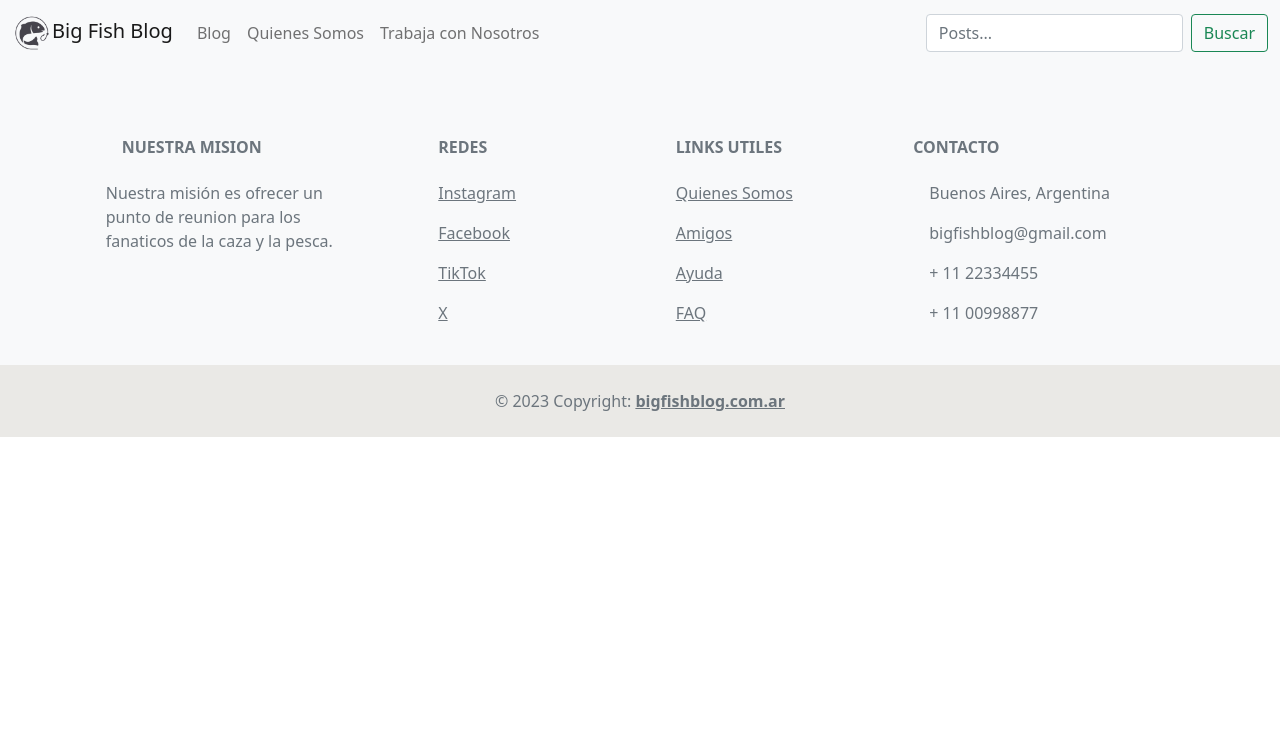
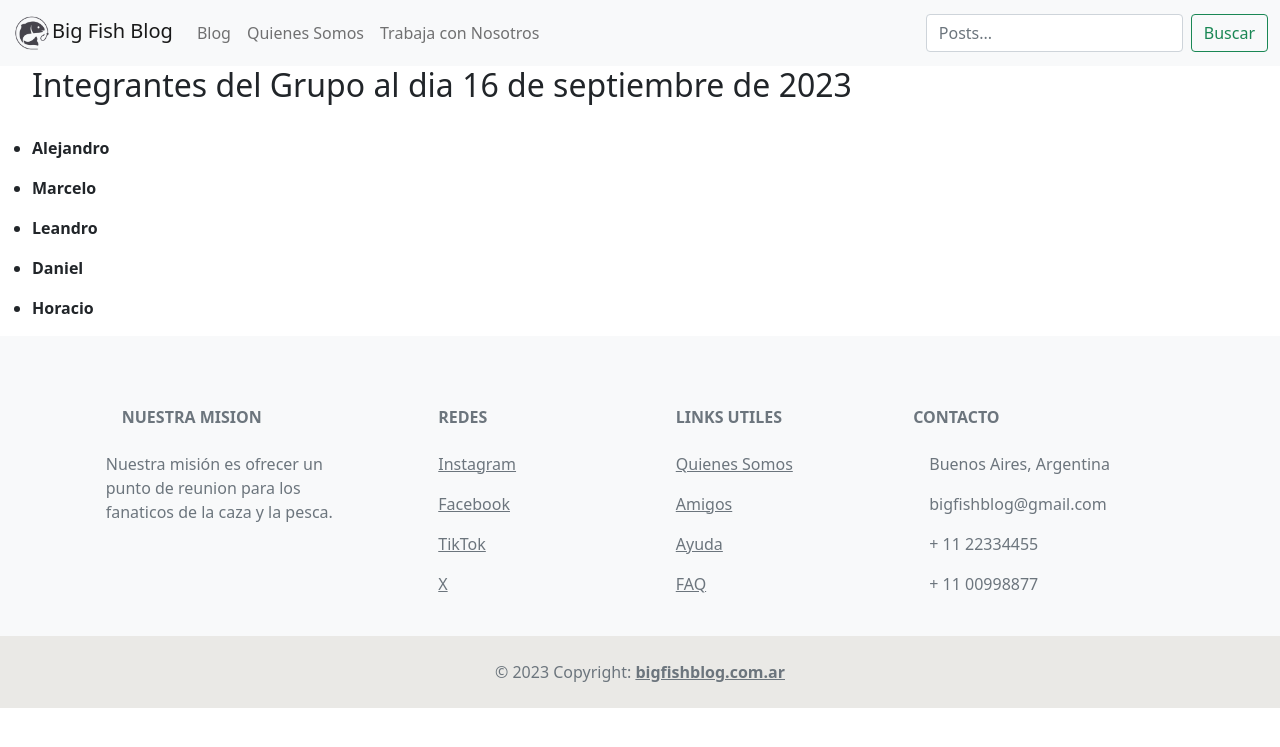
Before and after one commit to 4li3ntr3x/Django_group12, a Django app: page /somos/ in a window 1280 px wide. Shown: the top 747 px of the page. Run offline with Django 4.2, Linux system fonts and the light colour scheme.

Commit message:
Link de vistas funcionando y se agrego parametros en quienes somos

```diff
--- a/blog/templates/base.html
+++ b/blog/templates/base.html
@@ -28,15 +28,15 @@
                     <ul class="navbar-nav me-auto mb-2 mb-lg-0">
 
                         <li class="nav-item">
-                            <a class="nav-link" href="#">Blog</a>
+                            <a class="nav-link" href="/">Blog</a>
                         </li>
 
                         <li class="nav-item">
-                            <a class="nav-link" href="#">Quienes Somos</a>
+                            <a class="nav-link" href="/somos">Quienes Somos</a>
                         </li>
 
                         <li class="nav-item">
-                            <a class="nav-link" href="#">Trabaja con Nosotros</a>
+                            <a class="nav-link" href="/nosotros">Trabaja con Nosotros</a>
                         </li>
 
                     </ul>
--- a/blog/templates/quienesSomos.html
+++ b/blog/templates/quienesSomos.html
@@ -1,2 +1,26 @@
 {% extends "base.html" %}
+
+
 {% block titulo %}Quienes Somos{% endblock titulo %}
+
+
+{% block contenido %}
+
+
+    <ul>
+
+        <h2>Integrantes del Grupo al dia {{fecha}}</h2>
+        <br>
+
+
+        {% for nombre in nombres %}
+
+        <li>
+            <p><b>{{nombre}}</b></p>
+        </li>
+
+        {% endfor %}
+
+    </ul>
+
+{% endblock contenido %}
--- a/blog/views.py
+++ b/blog/views.py
@@ -1,4 +1,5 @@
 from django.shortcuts import render
+from datetime import date
 
 
 # Create your views here.
@@ -7,7 +8,18 @@ def index(request):
     return render(request, 'index.html')
 
 def quienes_somos(request):
-    return render(request, 'quienesSomos.html')
+
+    context = {
+        'fecha' : date.today(),
+        'nombres' : [
+            'Alejandro',
+            'Marcelo',
+            'Leandro',
+            'Daniel',
+            'Horacio',
+        ]
+    }
+    return render(request, 'quienesSomos.html', context)
 
 def nosotros(request):
     return render(request, 'trabajaConNosotros.html')
```
